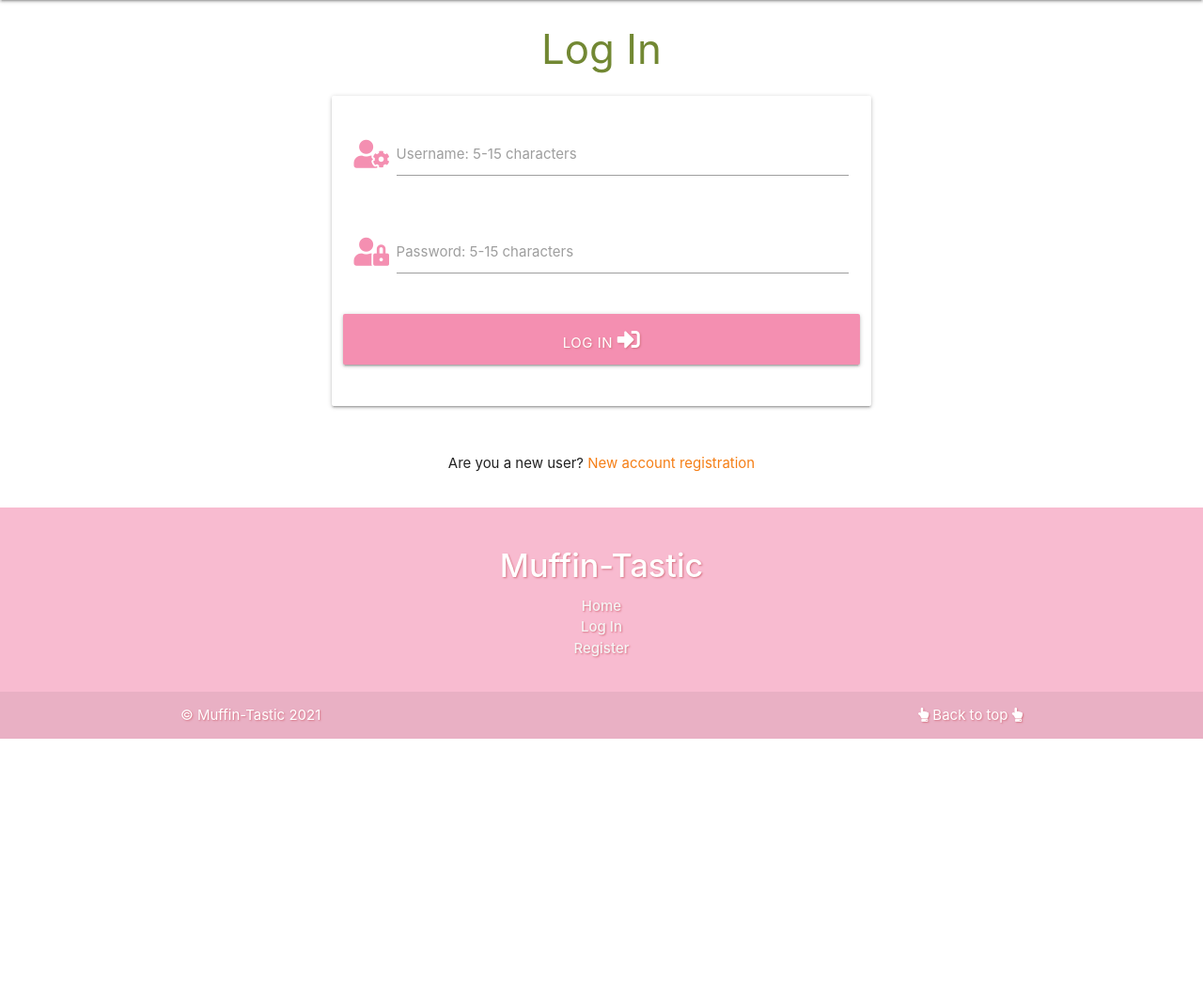
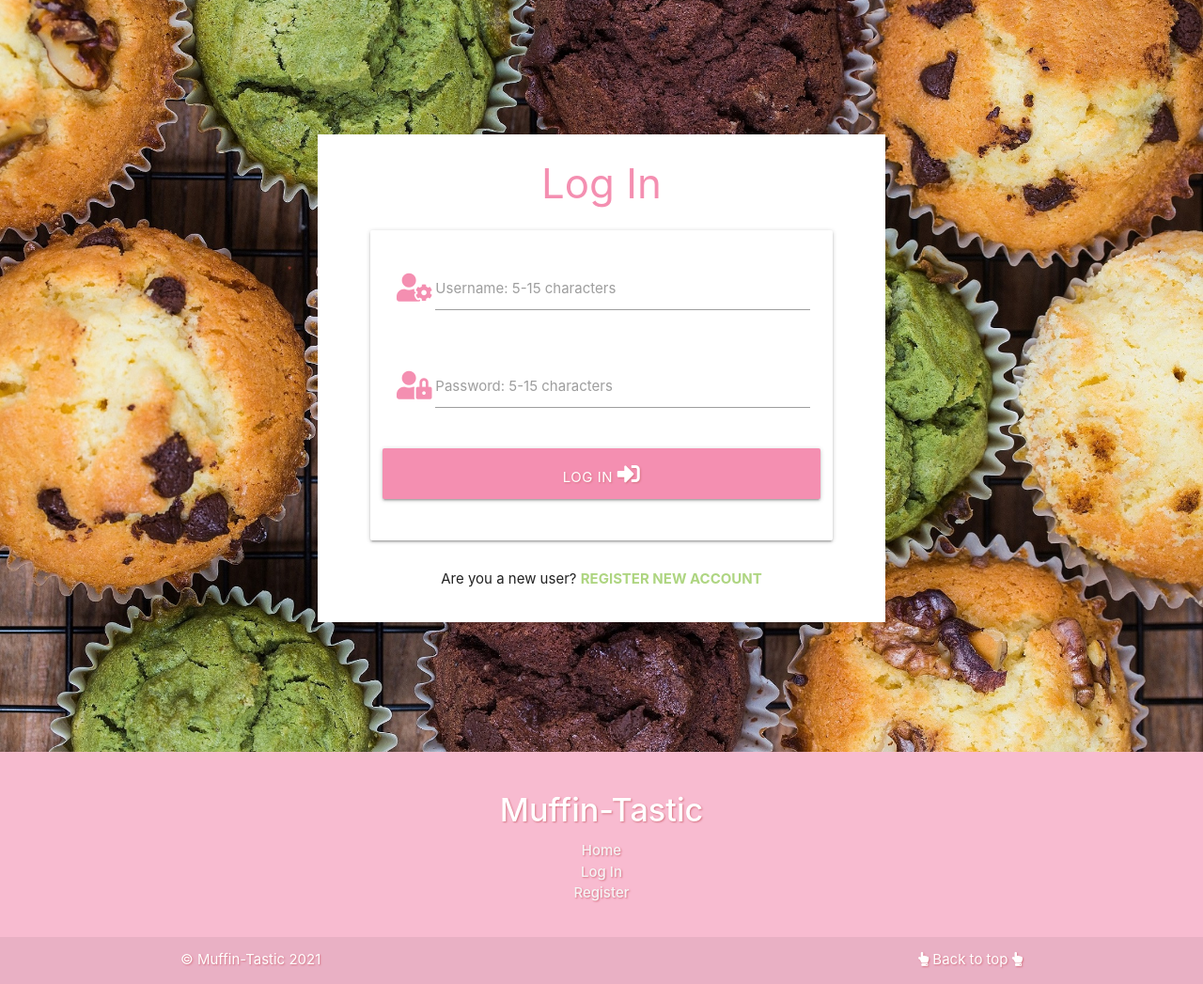
Before and after one commit to maxnyla/muffin-tastic, a Flask app: page /login in a window 1280 px wide. Shown: the part 64-1111 px from the top of the page at 94% size. Before the commit the page ends 850 px from the top, so only its background shows below. Run offline with Flask 2, Linux system fonts and the light colour scheme; some libraries are stand-ins or nearby versions.

Commit message:
changed colour scheme of login and register page to differentiate them

```diff
--- a/static/css/style.css
+++ b/static/css/style.css
@@ -7,8 +7,14 @@
     line-height: 3;
 }
 
+
+.login-title {
+    color: #f48fb1;
+}
+
 .reg-title  {
-    color: #728833;
+    color: #689f38;
+    /*color: #728833;*/
     /* color: #db4c7c; */
 }
 
--- a/templates/login.html
+++ b/templates/login.html
@@ -1,18 +1,29 @@
-{% extends "base.html" %}
+{% extends "base_login.html" %}
 {% block content %}
 
-    <h3 class="center-align reg-title">Log In</h3>
 
-    <div class="row">
-        <form class="col s12 m8 offset-m2" method="POST" action="{{ url_for('login') }}">
+
+<section class="container-fluid reg-page" >
+    <div class="row center-align reg-main">
+
+        <div class="reg-wrapper">
+            <div class="row center-align">
+
+                <div class="col s12">
+                    <h3 class="center-align login-title">Log In </h3>
+                </div>
+
+
+                <!-- <div class="row"> -->
+                    <form class="col s12" method="POST" action="{{ url_for('login') }}">
                             <div class="card-panel">
                                 <!-- username -->
                                 <div class="row">
                                     <div class="input-field col s12">
                                         <i class="fas fa-user-cog prefix pink-text text-lighten-3"></i>
                                         <input id="username" name="username" type="text" minlength="5"
-                            maxlength="15" pattern="^[a-zA-Z0-9]{5,15}$" class="validate" required>
-						<label for="username">Username: 5-15 characters </label>
+                                            maxlength="15" pattern="^[a-zA-Z0-9-_]{5,15}$" class="validate" required>
+                                        <label for="username">Username: 5-15 characters</label>
                                     </div>
                                 </div>
 
@@ -21,8 +32,8 @@
                                     <div class="input-field col s12">
                                         <i class="fas fa-user-lock prefix pink-text text-lighten-3"></i>
                                         <input id="password" name="password" type="password" minlength="5"
-                            maxlength="15" pattern="^[a-zA-Z0-9]{5,15}$" class="validate" required>
-                        <label for="password">Password: 5-15 characters </label>
+                                            maxlength="15" pattern="^[a-zA-Z0-9-_]{5,15}$" class="validate" required>
+                                        <label for="password">Password: 5-15 characters</label>
                                     </div>
                                 </div>
 
@@ -34,14 +45,19 @@
                                 </div>
                             </div>
                     </form>
-    </div>
+
                     <div class="row">
                         <div class="col s12">
                             <p class="center-align">
                                 Are you a new user?
-                <a href="{{ url_for('register') }}" class="yellow-text text-darken-4">New account registration</a>
+                                <a href="{{ url_for('register') }}" class="light-green-text text-lighten-2"><b>REGISTER NEW ACCOUNT</b></a>
                             </p>
                         </div>
                     </div>
+            </div>
+        </div>
+    </div>
+</section>
+
 
 {% endblock %}
--- a/templates/register.html
+++ b/templates/register.html
@@ -37,7 +37,7 @@
 
                                 <!-- register -->
                                 <div class="row">
-                                    <button type="submit" class="col s12 btn-large pink lighten-3 text-shadow">
+                                    <button type="submit" class="col s12 btn-large light-green white-text text-darken-5">
                                         Register <i class="fas fa-sign-in-alt"></i>
                                     </button>
                                 </div>
```
Also changed, not shown: templates/login_copy.html (added, +47 -0 lines). Lines whose indentation alone changed are shown as unchanged.
